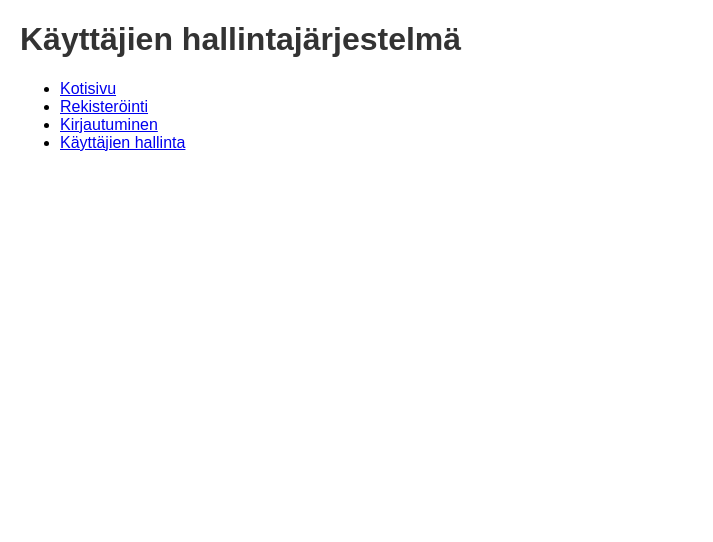
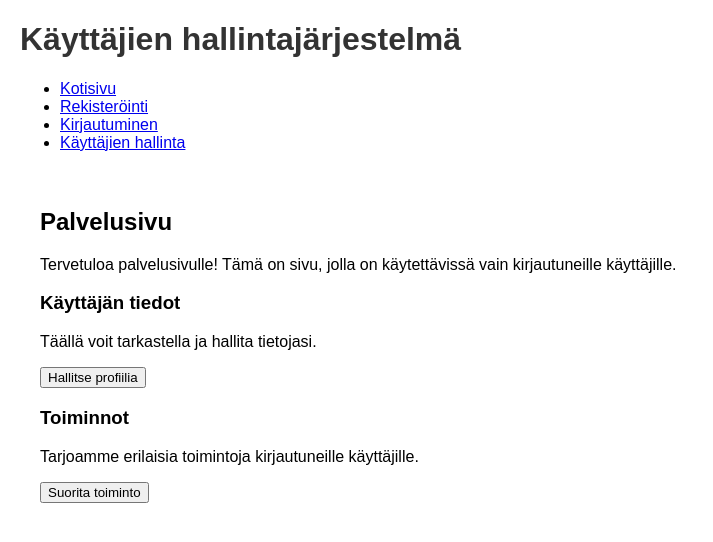
Before and after one commit to JasperLaukkanen/renderapp, a React (Create React App) app in the folder frontend/: page /palvelu in a window 1280 px wide. Shown: the top 542 px of the page, without its empty margins (0-713 px from the left). Built offline with nearby package versions, Linux system fonts and the light colour scheme.

Commit message:
kirjautumien+palvleu

```diff
--- a/frontend/src/App.js
+++ b/frontend/src/App.js
@@ -4,7 +4,7 @@ import Register from './components/Register';
 import Login from './components/Login';
 import UserManagement from './components/UserManagement';
 import './App.css';
-
+import Palvelu  from './components/Palvelu';
 
 function App() {
     return (
@@ -40,6 +40,7 @@ function App() {
                     <Route path="/rekisterointi" element={<Register />} />
                     <Route path="/kirjautuminen" element={<Login />} />
                     <Route path="/kayttajat" element={<UserManagement />} />
+                    <Route path="/palvelu" element={<Palvelu />} />
                 </Routes>
             </div>
         </Router>
--- a/frontend/src/components/Login.js
+++ b/frontend/src/components/Login.js
@@ -1,57 +1,62 @@
 import React, { useState } from 'react';
+import axios from 'axios';
+import { useNavigate } from 'react-router-dom'; // Routerin käyttö navigointiin
 
-// Login-komponentti käsittelee käyttäjän kirjautumisen
 function Login() {
-    // useState hook luo tilan käyttäjän kirjautumistiedoille: käyttäjänimi ja salasana
     const [credentials, setCredentials] = useState({ username: '', password: '' });
+    const [error, setError] = useState('');
+    const navigate = useNavigate(); // Navigaation hook
 
-    // handleChange-funktio päivittää tilan, kun käyttäjä muuttaa lomakkeen kenttää
     const handleChange = (e) => {
-        // Päivitetään vastaava kenttä tilassa
         setCredentials({
             ...credentials,
             [e.target.name]: e.target.value
         });
     };
 
-    // handleSubmit-funktio käsittelee lomakkeen lähetyksen
-    const handleSubmit = (e) => {
+    const handleSubmit = async (e) => {
         e.preventDefault();
-        // Tulostetaan kirjautuneen käyttäjän tiedot konsoliin
-        console.log('Käyttäjä kirjautunut sisään:', credentials);
-        // Näytetään ilmoitus onnistuneesta kirjautumisesta
-        alert('Kirjautuminen onnistui');
+        setError('');
+
+        try {
+            const response = await axios.post('http://localhost:5000/api/login', credentials);
+            navigate('/Palvelu');
+
+        } catch (err) {
+            const message = err.response?.data?.message || 'Yhteys epäonnistui';
+            setError('Virhe kirjautumisessa: ' + message);
+        }
     };
 
-    // Lomakkeen renderöinti
     return (
         <div>
             <h2>Kirjaudu sisään</h2>
-            {}
+
+            {error && <p style={{ color: 'red' }}>{error}</p>}
+
             <form onSubmit={handleSubmit}>
                 <label>
                     Käyttäjänimi:
-                    {}
                     <input
                         type="text"
                         name="username"
                         value={credentials.username}
                         onChange={handleChange}
+                        required
                     />
                 </label>
                 <br />
                 <label>
                     Salasana:
-                    {}
                     <input
                         type="password"
                         name="password"
                         value={credentials.password}
                         onChange={handleChange}
+                        required
                     />
                 </label>
                 <br />
-                {}
                 <button type="submit">Kirjaudu</button>
             </form>
         </div>
--- a/frontend/src/components/Palvelu.js
+++ b/frontend/src/components/Palvelu.js
@@ -1 +1,22 @@
-import React, { useState, useEffect } from 'react';
+import React from 'react';
+import { Link } from 'react-router-dom';
+
+function Palvelu() {
+    return (
+        <div style={{ padding: '20px' }}>
+
+            <h2>Palvelusivu</h2>
+            <p>Tervetuloa palvelusivulle! Tämä on sivu, jolla on käytettävissä vain kirjautuneille käyttäjille.</p>
+
+            <h3>Käyttäjän tiedot</h3>
+            <p>Täällä voit tarkastella ja hallita tietojasi.</p>
+            <button>Hallitse profiilia</button>
+
+            <h3>Toiminnot</h3>
+            <p>Tarjoamme erilaisia toimintoja kirjautuneille käyttäjille.</p>
+            <button>Suorita toiminto</button>
+        </div>
+    );
+}
+
+export default Palvelu;
```
